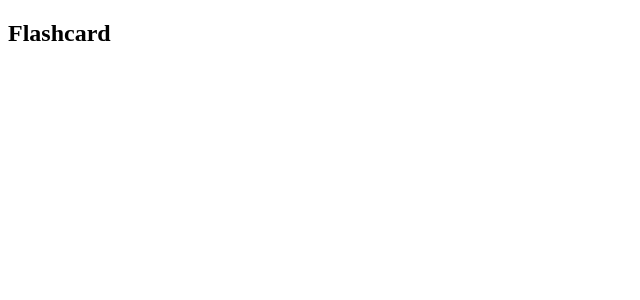
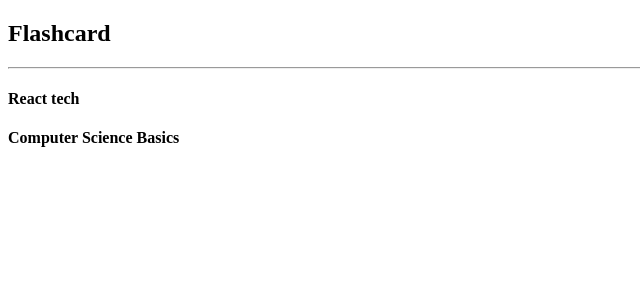
Before and after one commit to DaveLawes/flashcard-react, a React (Create React App) app in the folder react-testing/flashcard-react/: page / in a window 1280 px wide. Shown: the top 300 px of the page, without its empty margins (0-640 px from the left). Built offline with nearby package versions, Linux system fonts and the light colour scheme.

Commit message:
setup: added StackList component

```diff
--- a/react-testing/flashcard-react/src/components/App.js
+++ b/react-testing/flashcard-react/src/components/App.js
@@ -1,10 +1,13 @@
 import React, { Component } from 'react';
+import StackList from './StackList';
 
 class App extends Component {
   render() {
     return (
       <div>
         <h2>Flashcard</h2>
+        <hr/>
+        <StackList />
       </div>
     )
   }
--- /dev/null
+++ b/react-testing/flashcard-react/src/components/StackList.js
@@ -0,0 +1,20 @@
+import React, { Component } from 'react';
+import stacks from '../data/stacks.json';
+
+class StackList extends Component {
+  render() {
+    return(
+      <div>
+      {
+        stacks.map(stack => {
+          return (
+            <h4 key={stack.id}>{stack.title}</h4>
+          )
+        })
+      }
+      </div>
+    )
+  }
+}
+
+export default StackList;
```
